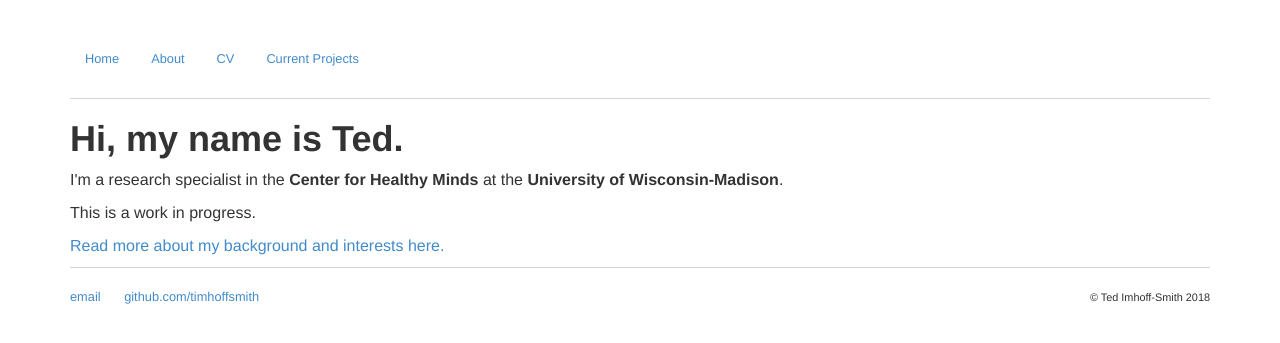
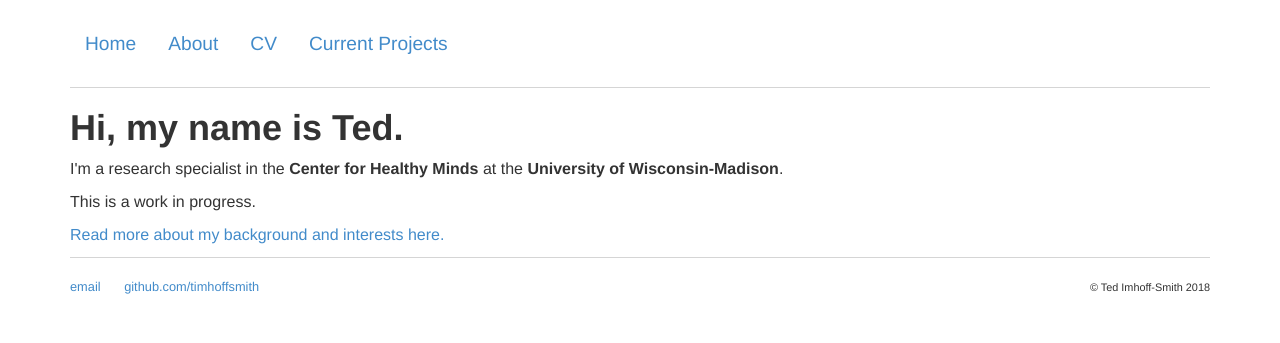
Before and after one commit to timhoffsmith/timhoffsmith.github.io, a Jekyll site: the page built from index.html, in a window 1280 px wide. Shown: the top 343 px of the page. Built offline with Jekyll 4.4.1, drawn with Linux system fonts in a browser that asks for light colours; nearby versions of some CDN libraries; library files that are not in the unit come from our copies.

Commit message:
Update main.css

```diff
--- a/css/main.css
+++ b/css/main.css
@@ -1,12 +1,12 @@
 body {
-	padding-top: 40px; padding-bottom: 60px; font-family: 'Helvetica', 'Arial', 'Sans-Serif'; font-size: 16px;
+	padding-top: 20px; padding-bottom: 40px; font-family: 'Helvetica', 'Arial', 'Sans-Serif'; font-size: 16px;
 }
 
 .header {
 	font-family:'Helvetica', 'Arial', 'Sans-Serif';
 	padding-bottom: 20px;
 	border-bottom: 1px solid #d5d5d5;
-    	font-size: .8em;
+    	font-size: 1.2em;
 }
 
 .footer {
```
